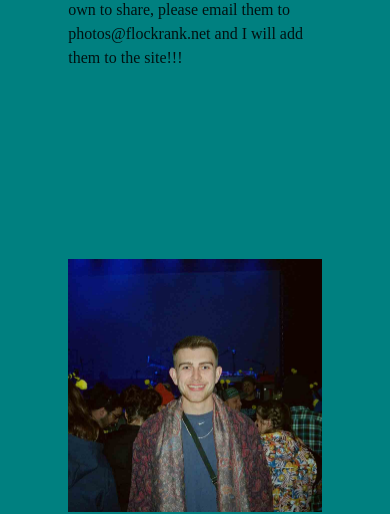
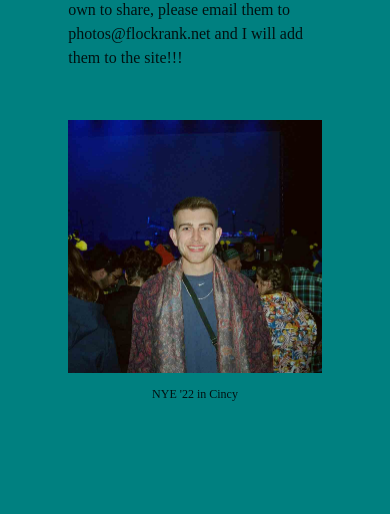
Before and after one commit to drewherald/flockRank, a React (Create React App) app in the folder frontend/: page /about in a window 390 px wide. Shown: the part 928-1442 px from the top of the page. Built offline with nearby package versions, Linux system fonts and the light colour scheme; no server answers; a web font is replaced by a local one.

Commit message:
minor ui updates to mobile

```diff
--- a/frontend/src/assets/styles/components/songCard.css
+++ b/frontend/src/assets/styles/components/songCard.css
@@ -10,10 +10,7 @@
     cursor: pointer;
 }
 
-.userLinkSC:hover{
-    color: blue !important;
-    cursor: pointer;
-}
+
 
 .css-46bh2p-MuiCardContent-root{
     background-color: #c6c6c6;
@@ -33,3 +30,10 @@
         display: none;
     }
 }
+
+@media only screen and (min-width: 1001px) {
+    .userLinkSC:hover{
+        color: blue !important;
+        cursor: pointer;
+    }
+}
--- a/frontend/src/assets/styles/pages/about.css
+++ b/frontend/src/assets/styles/pages/about.css
@@ -1,20 +1,24 @@
 .aboutContent{
-    display: grid;
-    gap: 30px;
-    align-content: center;
     padding-top: 2svh;
 }
 
 
 @media only screen and (max-width: 1000px) {
     .aboutContent{
-        grid-template-rows: 1fr 1fr;
-        justify-items: center;
+        display: flex;
+        flex-direction: column;
+       }
+
+       .drewPic{
+        padding: 50px 0;
        }
   }
 
   @media only screen and (min-width: 1001px) {
     .aboutContent{
        grid-template-columns: 3fr 1fr;
+       display: grid;
+       gap: 30px;
+       align-content: center;
       }
   }
--- a/frontend/src/assets/styles/pages/photos.css
+++ b/frontend/src/assets/styles/pages/photos.css
@@ -23,7 +23,7 @@
       }
 
       .galPhoto{
-        max-height: 30svw;
+        max-width: 30svw;
       }
   }
 
--- a/frontend/src/components/AuthPopup.jsx
+++ b/frontend/src/components/AuthPopup.jsx
@@ -62,7 +62,6 @@ const PopupBody = styled("div")(
   ({ theme }) => `
   width: max-content;
   padding: 12px 16px;
-  margin: 8px;
   border-radius: 8px;
   border: 1px solid ${theme.palette.mode === "dark" ? grey[700] : grey[200]};
   background-color: ${theme.palette.mode === "dark" ? grey[900] : "#fff"};
--- a/frontend/src/components/CommentPopup.jsx
+++ b/frontend/src/components/CommentPopup.jsx
@@ -76,7 +76,6 @@ const PopupBody = styled("div")(
   ({ theme }) => `
   width: max-content;
   padding: 12px 16px;
-  margin: 8px;
   border-radius: 8px;
   border: 1px solid ${theme.palette.mode === "dark" ? grey[700] : grey[200]};
   background-color: ${theme.palette.mode === "dark" ? grey[900] : "#fff"};
--- a/frontend/src/components/Navbar.jsx
+++ b/frontend/src/components/Navbar.jsx
@@ -1,6 +1,6 @@
 import React, {useContext} from 'react'
 import FormPopup from './FormPopup'
-import { Autocomplete, Box, Paper, Typography, colors } from '@mui/material'
+import { Autocomplete, Box, Paper, Typography } from '@mui/material'
 import { SongContext } from '../App';
 import TextField from '@mui/material/TextField'
 import Link from '@mui/material/Link';
--- a/frontend/src/pages/About.jsx
+++ b/frontend/src/pages/About.jsx
@@ -41,7 +41,7 @@ export default function About() {
             with a camera, so check out the photo gallery if you are interested :) If you have photos of your own to share, please email them
             to photos@flockrank.net and I will add them to the site!!!
           </Typography>
-          <Box sx={{display: 'flex', alignItems:'center'}}>
+          <Box className='drewPic' sx={{display: 'flex', alignItems:'center'}}>
             <div>
             <img src={drew} style={{maxHeight: '30svh'}} alt="drew" />
             <Typography sx={{paddingTop: '5px', fontSize: '12px', textAlign:'center'}}>NYE '22 in Cincy</Typography>
```
